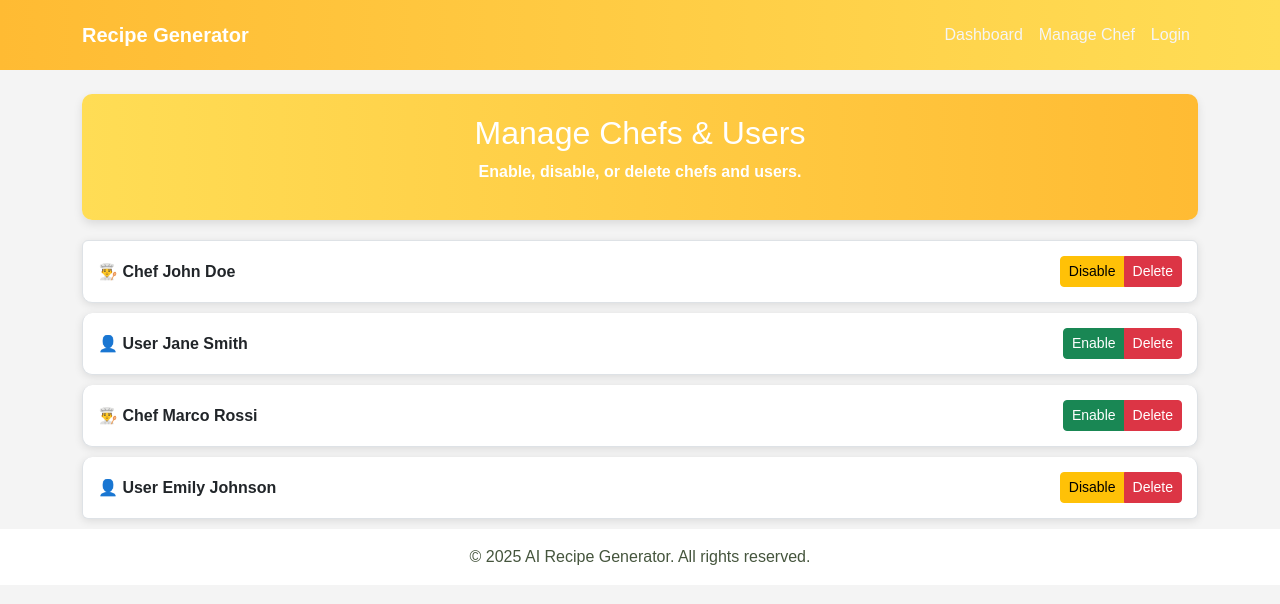
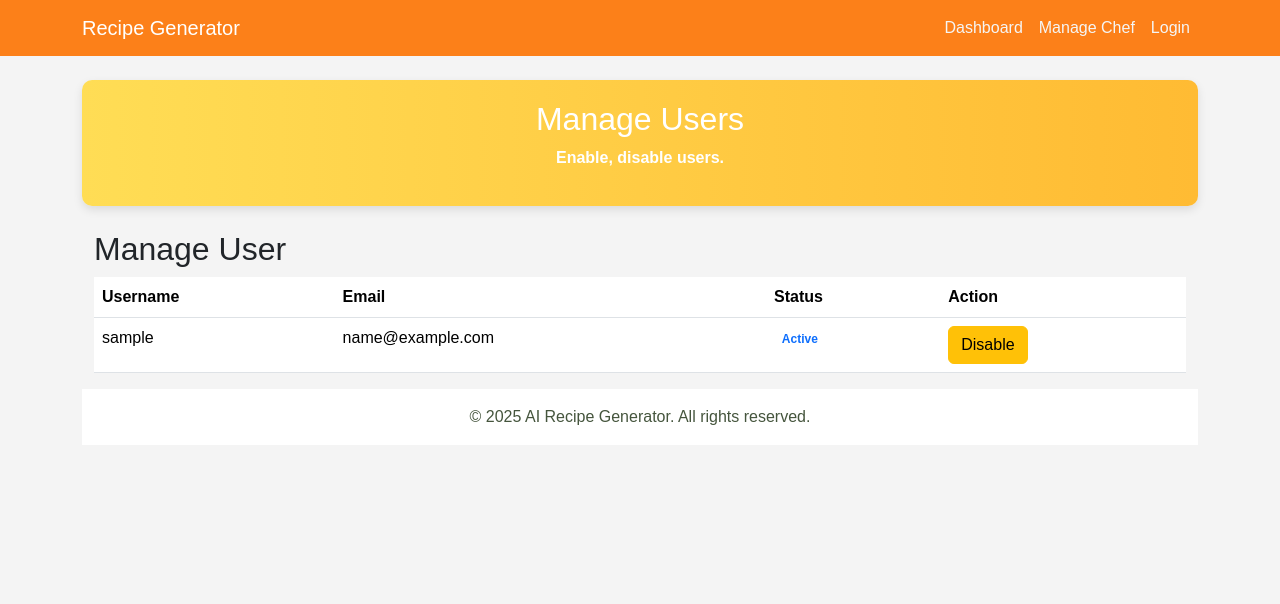
Before and after one commit to lishazz/recipe_generator, a Django app: template apps/administrator/templates/manage_user.html in a window 1280 px wide. Shown: the top 604 px of the page. Run offline with Django 3.2, Linux system fonts and the light colour scheme; the template is opened without the code that fills it: values that come from a table or form of the project are taken from there, others are empty; tables that the repository leaves empty hold one stand-in row (values such as "Sample post"); some libraries are stand-ins or nearby versions.

Commit message:
added manage user feature

```diff
--- a/apps/administrator/templates/manage_user.html
+++ b/apps/administrator/templates/manage_user.html
@@ -10,14 +10,7 @@
         background-color: #f4f4f4;
         font-family: 'Poppins', sans-serif;
     }
-    .navbar {
-        background: linear-gradient(to right, #ffbb33, #ffdd55);
-        padding: 15px;
-    }
-    .navbar-brand {
-        font-weight: bold;
-        color: #fff !important;
-    }
+
     .btn-custom {
         background-color: #ffbb33;
         color: #fff;
@@ -75,37 +68,46 @@
 
 <section class="container mt-4">
     <div class="dashboard-header">
-        <h2>Manage Chefs & Users</h2>
-        <p>Enable, disable, or delete chefs and users.</p>
+        <h2>Manage  Users</h2>
+        <p>Enable, disable users.</p>
     </div>
-    <ul class="list-group" id="user-list">
-        <li class="list-group-item">👨‍🍳 Chef John Doe
-            <div class="btn-group">
-                <button class="btn btn-warning btn-sm">Disable</button>
-                <button class="btn btn-danger btn-sm">Delete</button>
-            </div>
-        </li>
-        <li class="list-group-item">👤 User Jane Smith
-            <div class="btn-group">
-                <button class="btn btn-success btn-sm">Enable</button>
-                <button class="btn btn-danger btn-sm">Delete</button>
-            </div>
-        </li>
-        <li class="list-group-item">👨‍🍳 Chef Marco Rossi
-            <div class="btn-group">
-                <button class="btn btn-success btn-sm">Enable</button>
-                <button class="btn btn-danger btn-sm">Delete</button>
-            </div>
-        </li>
-        <li class="list-group-item">👤 User Emily Johnson
-            <div class="btn-group">
-                <button class="btn btn-warning btn-sm">Disable</button>
-                <button class="btn btn-danger btn-sm">Delete</button>
-            </div>
-        </li>
-    </ul>
-</section>
-
-{% endblock content %}
+    <div class="container">
+        <h2 class="mt-4">Manage User</h2>
+        <table class="table">
+            <thead>
+                <tr>
+                    <th>Username</th>
+                    <th>Email</th>
+                    <th>Status</th>
+                    <th>Action</th>
+                </tr>
+            </thead>
+            <tbody>
+                {% for user in users %}
+                <tr>
+                    <td>{{ user.username }}</td>
+                    <td>{{ user.email }}</td>
+                    <td>
+                        {% if user.is_active %}
+                            <span class="badge text-primary">Active</span>
+                        {% else %}
+                            <span class="badge text-secondary">Disabled</span>
+                        {% endif %}
+                   </td>
+                    <td>
+                        <a href="{% url 'toggle_user_status' user.id %}" class="btn btn-warning">
+                            {% if user.is_active %}
+                              Disable
+                            {% else %}
+                              Enable
+                            {% endif %}
+                        </a>
+                    </td>
+                </tr>
+                {% endfor %}
+            </tbody>
+        </table>
+    </div>
+    {% endblock content %}
 
 {% block script %}{% endblock script %}
--- a/apps/administrator/urls.py
+++ b/apps/administrator/urls.py
@@ -3,7 +3,7 @@ from django.contrib.auth import views as auth_views
 from . import views
 
 urlpatterns = [
-    path('toggle-chef/<int:user_id>/', views.toggle_chef_status, name='toggle_chef_status'),
+    path('toggle_user_status/<int:user_id>/', views.toggle_user_status, name='toggle_user_status'),
     path('administrator_dashboard/', views.administrator_dashboard, name='administrator_dashboard'),
     path('approve_chef/',views.approve_chef,name='approve_chef'),
     path('manage_user/',views.manage_user,name='manage_user')
```
Also changed, not shown: apps/administrator/views.py (+20 -2 lines).
